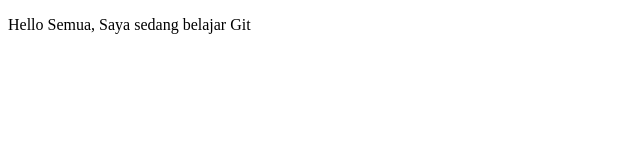
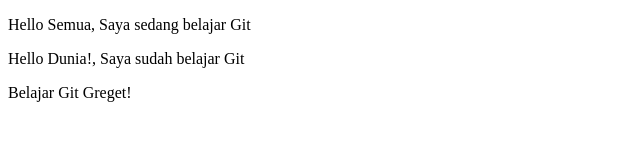
Before and after one commit to ibnuzx/belajar-git, a plain HTML site: page index.html in a window 1280 px wide. Shown: the whole page, without its empty margins (0-640 px from the left). Drawn offline with Linux system fonts and the light colour scheme.

Commit message:
belajar git greget!

```diff
--- a/index.html
+++ b/index.html
@@ -6,5 +6,7 @@
     </head>
     <body>
         <p>Hello Semua, Saya sedang belajar Git</p>
+        <p>Hello Dunia!, Saya sudah belajar Git</p>
+          <p>Belajar Git Greget!</p>
     </body>
 </html>
```
